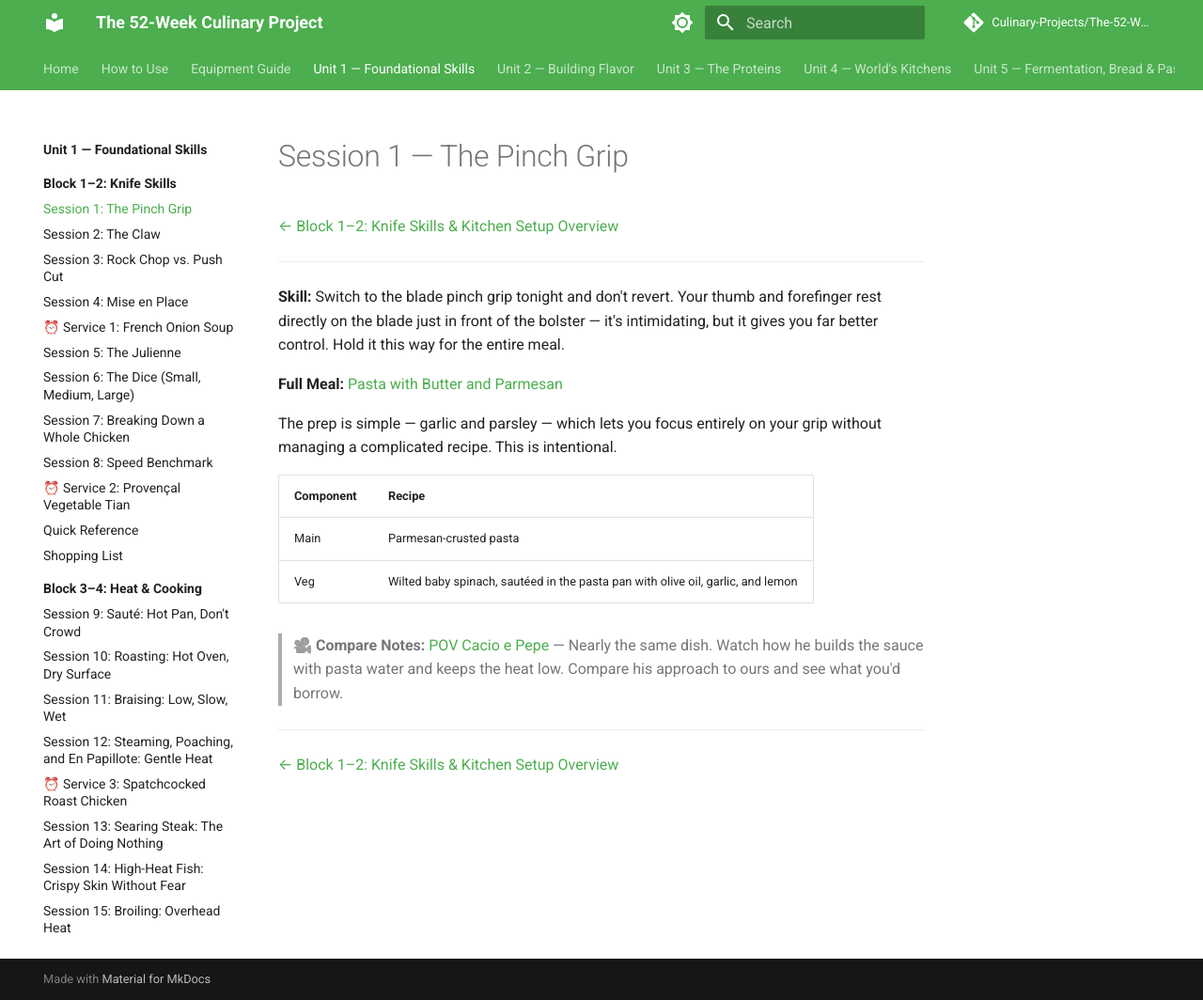
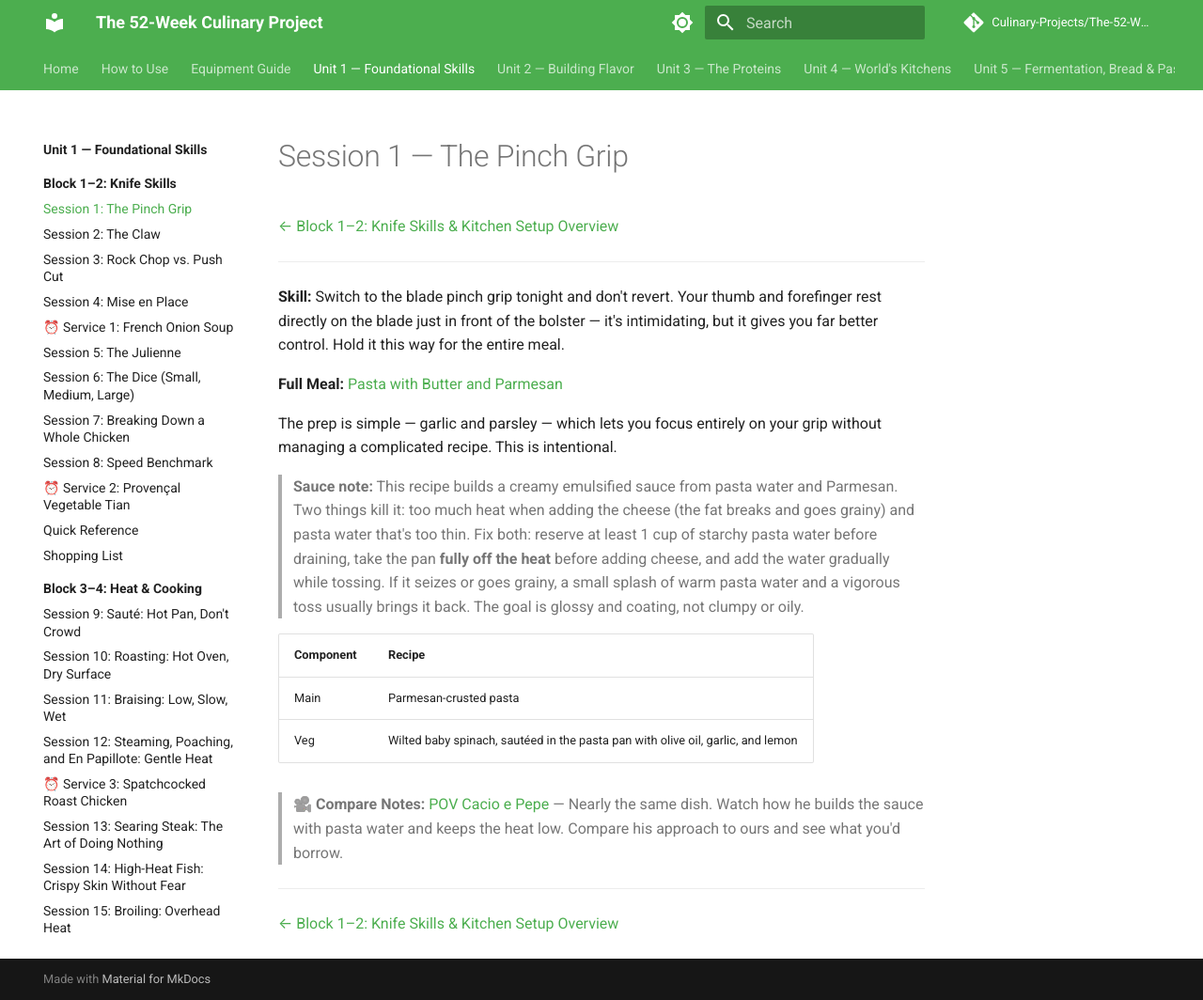
Before and after one commit to Culinary-Projects/The-52-Week-Culinary-Project, an MkDocs documentation site: the page built from docs/blocks/01-foundational-skills/01-02-knife-skills/session-1-the-pinch-grip.md, in a window 1280 px wide and 1064 px high. Shown: the whole window at 94% size. Built offline with MkDocs 1.6.1 and Material for MkDocs 9.7.7, drawn with Linux system fonts in a browser that asks for light colours; comment, search, counter and statistics services are not loaded.

Commit message:
block 1-2: apply remaining feedback fixes
- session-1: add pasta sauce emulsion tip (off heat, starchy water, gradual toss)
- session-2: add blandness note — aggressive salting + umami rescue option
- session-6: add sear warning — don't touch skin until it releases, patient crisping
- session-7: add cutlet-cutting article link before piccata prep

```diff
--- a/docs/blocks/01-foundational-skills/01-02-knife-skills/session-1-the-pinch-grip.md
+++ b/docs/blocks/01-foundational-skills/01-02-knife-skills/session-1-the-pinch-grip.md
@@ -10,6 +10,8 @@
 
 The prep is simple — garlic and parsley — which lets you focus entirely on your grip without managing a complicated recipe. This is intentional.
 
+> **Sauce note:** This recipe builds a creamy emulsified sauce from pasta water and Parmesan. Two things kill it: too much heat when adding the cheese (the fat breaks and goes grainy) and pasta water that's too thin. Fix both: reserve at least 1 cup of starchy pasta water before draining, take the pan **fully off the heat** before adding cheese, and add the water gradually while tossing. If it seizes or goes grainy, a small splash of warm pasta water and a vigorous toss usually brings it back. The goal is glossy and coating, not clumpy or oily.
+
 | Component | Recipe |
 |-----------|--------|
 | Main | Parmesan-crusted pasta |
```
Also changed, not shown: docs/blocks/01-foundational-skills/01-02-knife-skills/session-2-the-claw.md (+2 -0 lines), docs/blocks/01-foundational-skills/01-02-knife-skills/session-6-the-dice-small-medium-large.md (+2 -0 lines), docs/blocks/01-foundational-skills/01-02-knife-skills/session-7-breaking-down-a-whole-chicken.md (+2 -0 lines).
